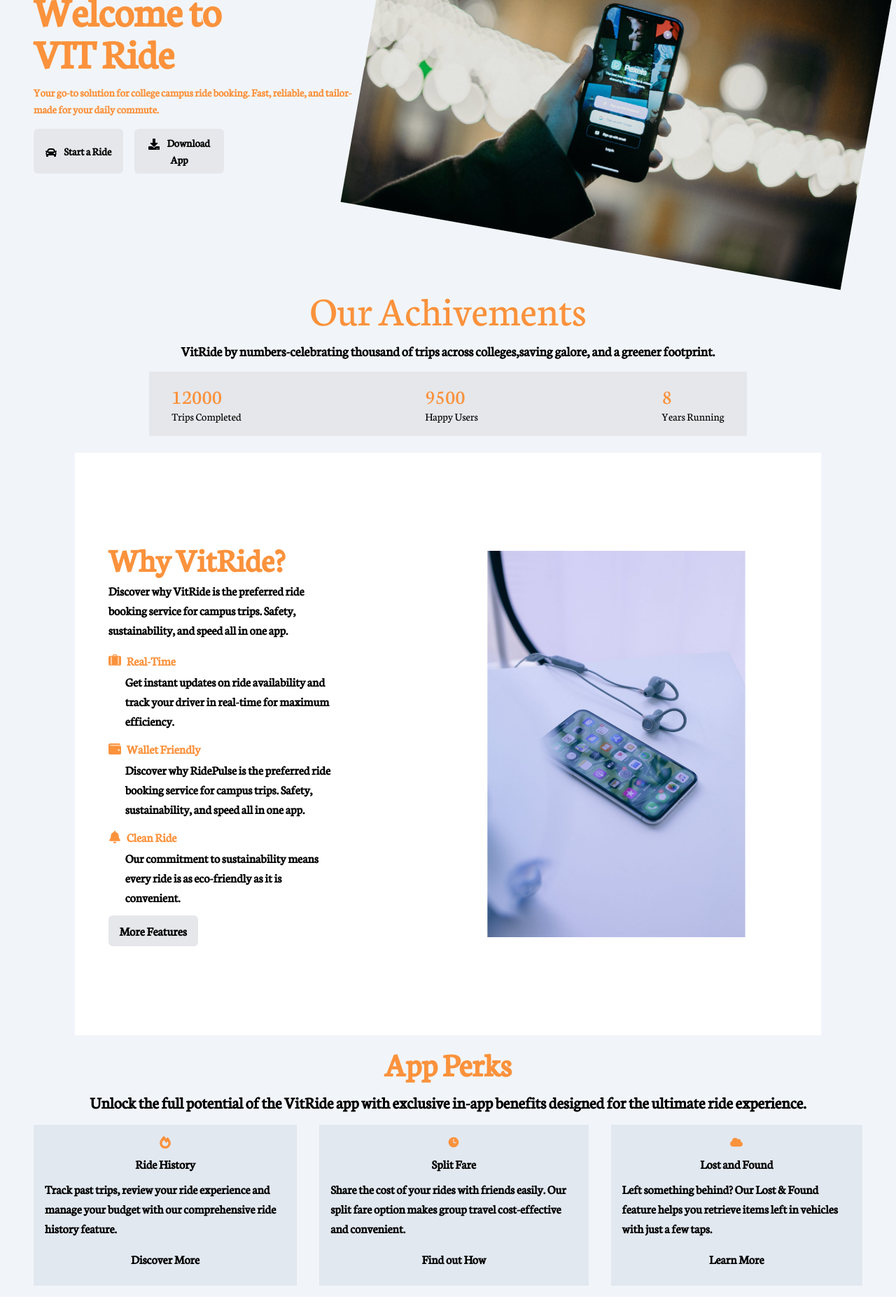
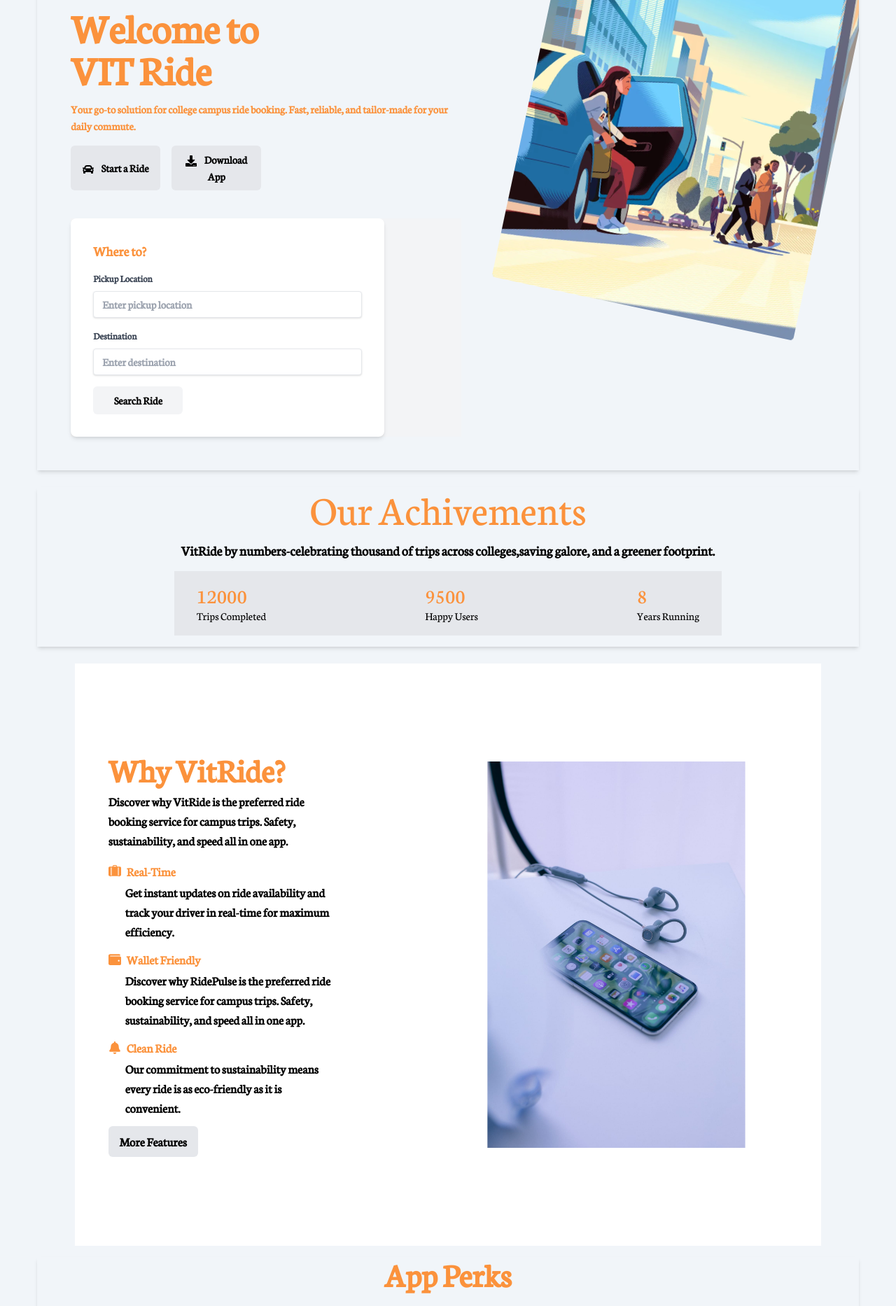
Before and after one commit to MainaliMiraj/vit-ride, a Next.js app: page / in a window 1280 px wide. Shown: the part 240-2106 px from the top of the page at 70% size. Built offline with nearby package versions, Linux system fonts and the light colour scheme.

Commit message:
added the riding form

```diff
--- a/components/Achivement/Achivement.tsx
+++ b/components/Achivement/Achivement.tsx
@@ -2,13 +2,13 @@
 
 const Achivement = () => {
   return (
-    <div className="flex flex-col items-center w-full mt-6 gap-4">
+    <div className="flex flex-col items-center w-11/12 mt-6 gap-4 shadow-md">
       <div className="text-orange-400 text-6xl">Our Achivements</div>
       <div className="text-xl font-bold">
         VitRide by numbers-celebrating thousand of trips across colleges,saving
         galore, and a greener footprint.
       </div>
-      <div className="flex justify-between w-8/12 bg-gray-200 py-4 px-8">
+      <div className="flex justify-between w-8/12 bg-gray-200 py-4 px-8 mb-4 z-50 flex-row">
         <div>
           <p className="text-3xl text-orange-400">12000</p>
           <p>Trips Completed</p>
--- a/components/Footer/Footer.tsx
+++ b/components/Footer/Footer.tsx
@@ -4,7 +4,7 @@
 
 const Footer = () => {
   return (
-    <div className="bg-white gap-4 flex flex-row w-full items-center justify-between px-32 my-4">
+    <div className="bg-white gap-4 flex flex-row w-11/12 items-center justify-between px-32 my-4 shadow-md">
       <div className=" flex gap-2 flex-col items-center">
         <div>© 2024 VitRide. All right reserved.</div>
         <div>
@@ -25,7 +25,7 @@
         </div>
       </div>
 
-      <div className="grid grid-cols-3 gap-4 p-8 cursor-pointer">
+      <div className="grid grid-cols-3 gap-4 p-8 cursor-pointer font-extrabold">
         <p className="hover:text-orange-400">Features</p>
         <p className="hover:text-orange-400">Company</p>
         <p className="hover:text-orange-400">Legal</p>
--- /dev/null
+++ b/components/RideForm/RideForm.tsx
@@ -0,0 +1,69 @@
+'use client'
+
+import React, { useState } from "react";
+import Button from "../Button/Button";
+
+const RideForm = () => {
+  const [pickup, setPickup] = useState("");
+  const [destination, setDestination] = useState("");
+
+  const handleSubmit = (e) => {
+    e.preventDefault();
+    console.log("Pickup:", pickup);
+    console.log("Destination:", destination);
+    // Add your logic here to perform actions with pickup and destination data
+  };
+
+  return (
+    <div className="bg-gray-100 flex   mt-10">
+      <div className="bg-white p-8 rounded-lg shadow-md max-w-md w-full">
+        <h2 className="text-xl font-bold mb-4">Where to?</h2>
+        <form onSubmit={handleSubmit}>
+          <div className="mb-4">
+            <label
+              className="block text-gray-700 text-sm font-bold mb-2"
+              htmlFor="pickup"
+            >
+              Pickup Location
+            </label>
+            <input
+              className="shadow appearance-none border rounded w-full py-2 px-3 text-gray-700 leading-tight focus:outline-none focus:shadow-outline"
+              id="pickup"
+              type="text"
+              placeholder="Enter pickup location"
+              value={pickup}
+              onChange={(e) => setPickup(e.target.value)}
+            />
+          </div>
+          <div className="mb-4">
+            <label
+              className="block text-gray-700 text-sm font-bold mb-2"
+              htmlFor="destination"
+            >
+              Destination
+            </label>
+            <input
+              className="shadow appearance-none border rounded w-full py-2 px-3 text-gray-700 leading-tight focus:outline-none focus:shadow-outline"
+              id="destination"
+              type="text"
+              placeholder="Enter destination"
+              value={destination}
+              onChange={(e) => setDestination(e.target.value)}
+            />
+          </div>
+          <div className="flex items-center justify-between">
+            <Button buttonName="Search Ride" bgColor="bg-gray-100" textColor="text-black"/>
+            {/* <button
+              className="bg-blue-500 hover:bg-blue-700 text-white font-bold py-2 px-4 rounded focus:outline-none focus:shadow-outline"
+              type="submit"
+            >
+              Search
+            </button> */}
+          </div>
+        </form>
+      </div>
+    </div>
+  );
+};
+
+export default RideForm;
--- a/components/RidePerks/RidePerks.tsx
+++ b/components/RidePerks/RidePerks.tsx
@@ -5,13 +5,13 @@
 
 const RidePerks = () => {
   return (
-    <div className="flex flex-col gap-4 mt-4 items-center font-extrabold text-lg">
+    <div className="flex flex-col gap-4 mt-4 items-center font-extrabold text-lg w-11/12 shadow-md">
       <div className="text-orange-400 text-5xl font-extrabold">App Perks</div>
       <div className="text-2xl font-bold">
         Unlock the full potential of the VitRide app with exclusive in-app
         benefits designed for the ultimate ride experience.
       </div>
-      <div className="flex flex-row w-full gap-8 items-center justify-cente px-12">
+      <div className="flex flex-row w-full gap-8 items-center justify-between px-12 pb-4">
         <div className="bg-slate-200 flex items-center flex-col p-4 gap-2">
           <FaFireAlt className="text-orange-400" />
           <p>Ride History</p>
@@ -19,7 +19,7 @@
             Track past trips, review your ride experience and manage your budget
             with our comprehensive ride history feature.
           </div>
-          <Button buttonName="Discover More" bgColor="gray" textColor="black" />
+          <Button buttonName="Discover More" bgColor="bg-gray-100" textColor="black" />
         </div>
 
         <div className="bg-slate-200 flex items-center flex-col p-4 gap-2">
@@ -29,7 +29,7 @@
             Share the cost of your rides with friends easily. Our split fare
             option makes group travel cost-effective and convenient.
           </div>
-          <Button buttonName="Find out How" bgColor="gray" textColor="black" />
+          <Button buttonName="Find out How" bgColor="bg-gray-100" textColor="black" />
         </div>
         <div className="bg-slate-200 flex items-center flex-col p-4 gap-2">
           <FaCloud className="text-orange-400" />
@@ -38,7 +38,7 @@
             Left something behind? Our Lost & Found feature helps you retrieve
             items left in vehicles with just a few taps.
           </div>
-          <Button buttonName="Learn More" bgColor="red" textColor="green" />
+          <Button buttonName="Learn More" bgColor="bg-gray-100" textColor="green" />
         </div>
       </div>
     </div>
--- a/components/Welcome/Welcome.tsx
+++ b/components/Welcome/Welcome.tsx
@@ -1,15 +1,16 @@
-import React from 'react'
-import Button from '../Button/Button';
+import React from "react";
+import Button from "../Button/Button";
 import Image from "next/image";
 import { FaDownload, FaCar } from "react-icons/fa";
+import RideForm from "../RideForm/RideForm";
 
 const Welcome = () => {
   return (
-    <div className="w-full flex p-8 flex-row text-orange-400">
-      <div className="mt-24 p-4 font-extrabold">
+    <div className="w-11/12 flex p-8 flex-row text-orange-400 shadow-md mt-6 gap-20 justify-around overflow-hidden">
+      <div className="mt-24 p-4 font-extrabold w-50">
         <p className="text-6xl">Welcome to</p>
         <p className="text-6xl">VIT Ride</p>
-        <div className="mt-4">
+        <div className="mt-4 line-clamp-2">
           Your go-to solution for college campus ride booking. Fast, reliable,
           and tailor-made for your daily commute.
         </div>
@@ -29,18 +30,19 @@
             />
           </div>
         </div>
+        <RideForm />
       </div>
       <div>
         <Image
           src="/images/backimg.jpeg"
           alt="ride image"
-          width={1000}
-          height={1000}
-          className="rotate-10 relative"
+          width={500}
+          height={100}
+          className="rotate-12"
         />
       </div>
     </div>
   );
-}
+};
 
-export default Welcome
+export default Welcome;
```
Also changed, not shown: public/images/backimg.jpeg.
